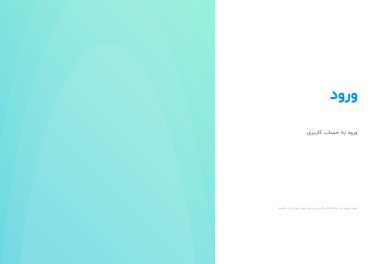
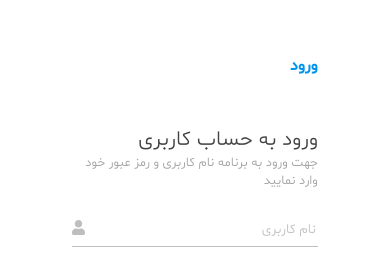
Before and after one commit to lotfazardev/maktabProject_antiVirusLoginPage, a plain HTML site: page index.html in a window 390 px wide. Shown: the top 264 px of the page. Drawn offline with Linux system fonts and the light colour scheme.

Commit message:
responsive

```diff
--- a/style.css
+++ b/style.css
@@ -298,3 +298,25 @@ body{
     top: -50%;
     left: 40%;
   }
+  @media only screen and (max-width: 500px) {
+    #body{
+        flex-direction: column;
+        align-items: center;
+    }
+    #rightSide{
+        width: 100vw;
+        height: 65%;
+    }
+    #leftSide{
+        width: 100vw;
+        height: 35%;
+    }
+    #entry{
+        font-size: 1.3rem;
+        color: #424242;
+    }
+    #entry-description{
+        font-size: 0.8rem;
+        color: #9F9F9F;
+    }
+  }
```
